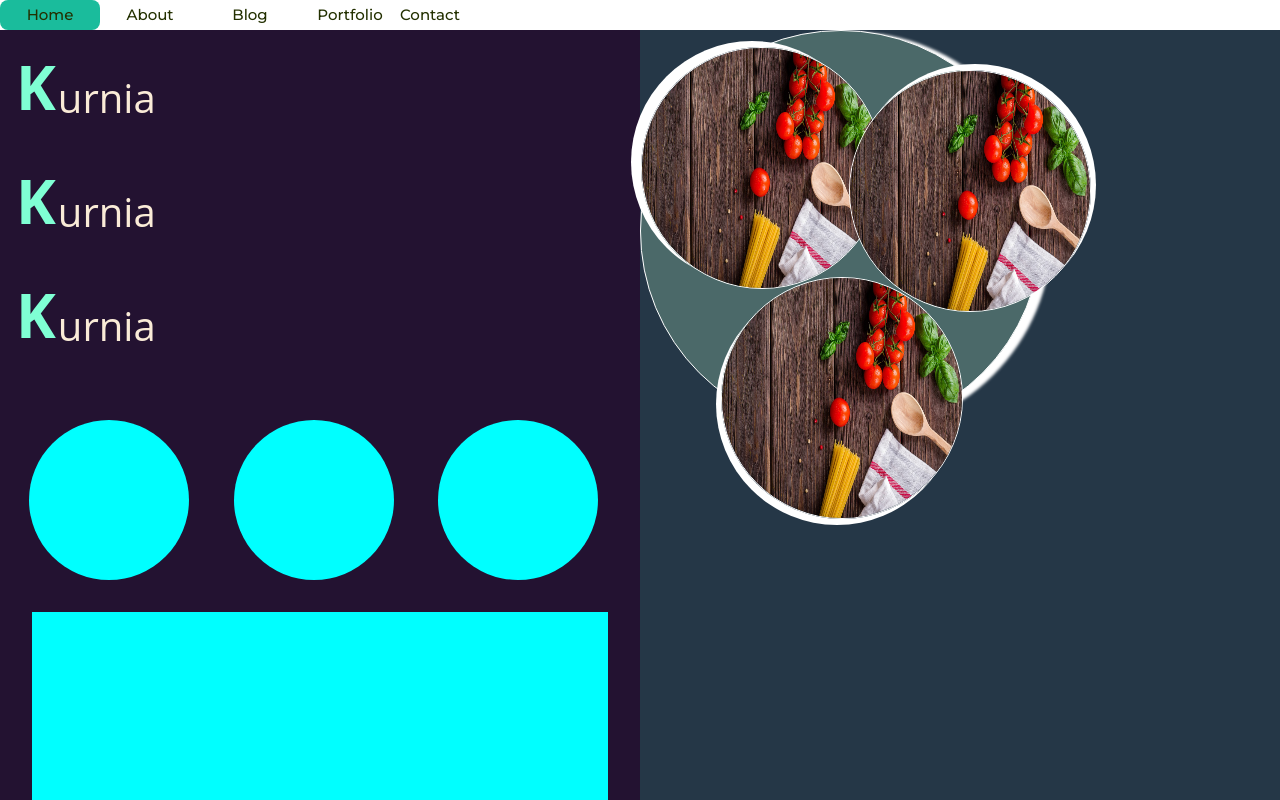
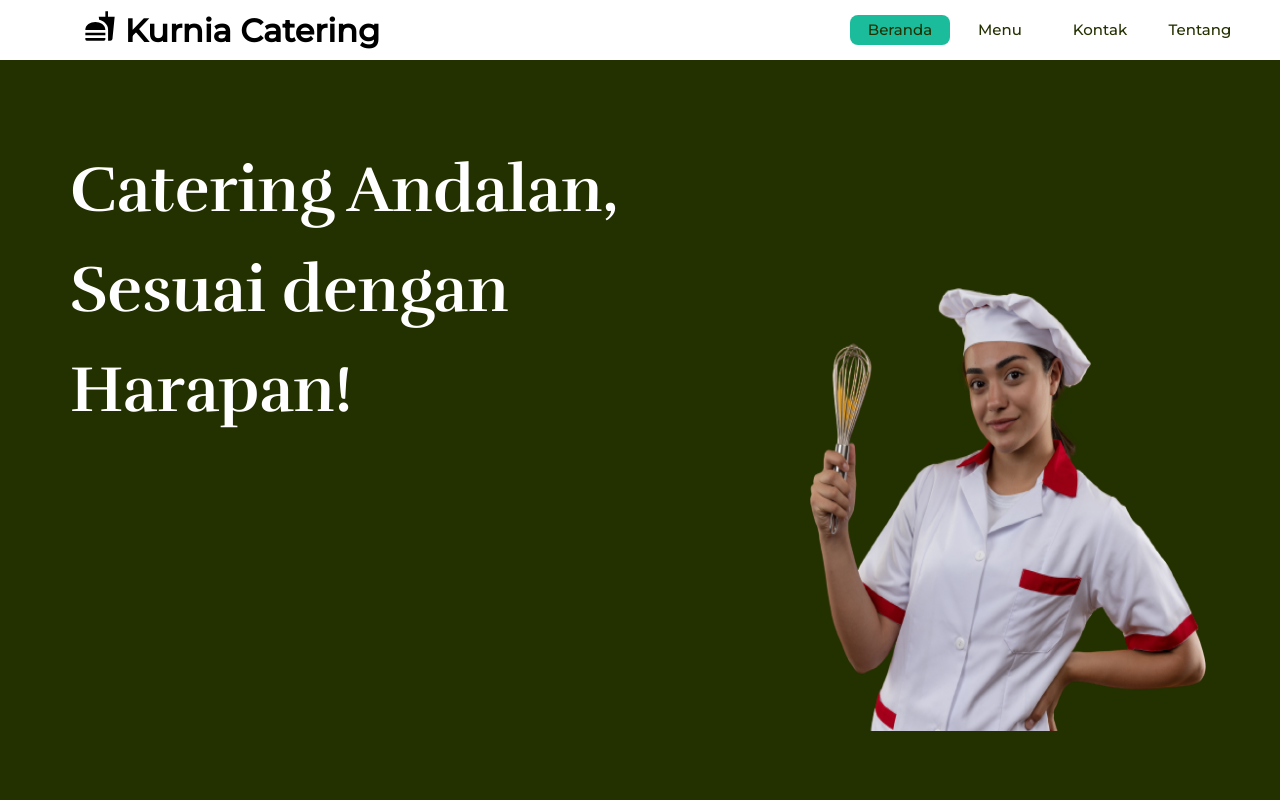
Before and after one commit to Yahya08/website-Cattering, a React (Vite) app: page / in a window 1280 px wide. Shown: the top 800 px of the page. Built offline with nearby package versions, Linux system fonts and the light colour scheme.

Commit message:
update navbar

```diff
--- a/package.json
+++ b/package.json
@@ -11,7 +11,8 @@
   },
   "dependencies": {
     "react": "^18.2.0",
-    "react-dom": "^18.2.0"
+    "react-dom": "^18.2.0",
+    "react-icons": "^4.9.0"
   },
   "devDependencies": {
     "@types/react": "^18.0.37",
--- a/src/Component/Component CSS/Page1.css
+++ b/src/Component/Component CSS/Page1.css
@@ -1,47 +1,65 @@
-.hal-satu{
+@import url("https://fonts.googleapis.com/css2?family=Rufina:wght@700&display=swap");
+
+.beranda {
   width: 100%;
   height: 165vh;
   /* display:flex; */
-    background-color: rgb(28, 13, 68);
+  background-color: #233000;
   /* background: url("../../assets/Img/Makanan.jpg"); */
+}
 
-}
-.subpage1{
+.sub-beranda {
   width: 100%;
   display: flex;
+  padding-top: 60px;
 }
-.hal-kiri{
-    background-color:#231231;
-    width:50%;
-    height:165vh;
+
+.beranda-kiri {
+  background-color: #233000;
+  width: 60%;
+  height: 165vh;
 }
-.hal-kanan{
-    width:50%;
-    height:165vh;
-    background-color: rgb(37, 55, 71);
-}
-.pagimg{
-    height: 140vh;
-    /* width: 100%; */
-}
-li{
+
+li {
+  font-family: "Rufina", serif;
   list-style: none;
-    padding: 1rem;
+  /* padding: 1rem; */
   display: flex;
   /* color: aliceblue; */
 }
-.hal-kiri h1{
-    font-size: 60px;
-    color: aquamarine;
-}
-.text-hal span{
-    color: antiquewhite;
-    font-size: 40px;
-    margin-top: 1.5rem;
-    margin-left: 2px;
+
+.headline-hero {
+  margin-top: 70px;
 }
 
-.ling{
+.headline-hero span {
+  font-size: 65px;
+  color: #ffffff;
+  margin-left: 70px;
+  margin-top: 20px;
+}
+
+.beranda-kanan {
+  width: 50%;
+  height: 165vh;
+  background-color: #233000;
+}
+
+.hero-img {
+  display: flex;
+  position: relative;
+  width: 100%;
+  height: 471px;
+  left: 0px;
+  top: 200px;
+}
+
+/* .pagimg{
+    height: 140vh; */
+/* width: 100%; */
+/* } */
+
+/* .ling{
     display: flex;
     gap: 1rem;
     margin-top: 3rem;
@@ -58,9 +76,9 @@ li{
     width: 90%;
     background-color: aqua;
     margin: 2rem;
-}
+} */
 /* Kanan */
-.lingkaran{
+/* .lingkaran{
     background-color: rgb(75, 105, 105);
     border-radius: 50%;
     height: 50vh;
@@ -98,4 +116,4 @@ li{
     box-shadow: -5px 6px 0px  #ffff;
     border: 1px solid #ffff;
 
-}
+} */
--- a/src/Component/Page1.jsx
+++ b/src/Component/Page1.jsx
@@ -1,52 +1,36 @@
-import "./Component CSS/Page1.css"
+import "./Component CSS/Page1.css";
+import hero from "../../src/assets/Img/hero.png"
+
 // import Subpage1 from "./Subpage1"
-import Back from "../assets/Img/Makanan.jpg"
+import Back from "../assets/Img/Makanan.jpg";
 
 function Page1() {
   return (
+    <div className="beranda">
+      <div className="sub-beranda">
 
-    <div className="hal-satu">
-      <div className="subpage1">
-
-       <div className="hal-kiri">
-          <div className="text-hal">
-          <li><h1>K</h1><span>urnia</span></li>
-          <li><h1>K</h1><span>urnia</span></li>
-          <li><h1>K</h1><span>urnia</span></li>
-
-
-          </div>
-          <div className="ling">
-
-          <div className="ling-kiri">
-
-          </div>
-          <div className="ling-kiri">
-
-          </div>
-          <div className="ling-kiri">
-
-          </div>
-          </div>
-          <div className="home-kolom">
-
-       </div>
-       </div>
-       <div className="hal-kanan">
-
-          <div className="lingkaran">
-             <img className="back" src={Back} alt="" />
-             <img className="back1" src={Back} alt="" />
-
-             <img className="back2" src={Back} alt="" />
-
+        <div className="beranda-kiri">
+          <div className="headline-hero">
+            <li>
+              <span>Catering Andalan,</span>
+            </li>
+            <li>
+              <span>Sesuai dengan</span>
+            </li>
+            <li>
+              <span>Harapan!</span>
+            </li>
           </div>
         </div>
 
+        <div className="beranda-kanan">
+         <div className="hero">
+            <img className="hero-img" src={hero} alt="" />
          </div>
-
         </div>
-    )
+      </div>
+    </div>
+  );
 }
 
-  export default Page1
+export default Page1;
--- a/src/assets/Navbar.jsx
+++ b/src/assets/Navbar.jsx
@@ -1,16 +1,19 @@
-import "./assets CSS/Navbar.css"
+import "./assets CSS/Navbar.css";
+import { MdFastfood } from "react-icons/md";
 
 function Navbar() {
   return (
-    <nav>
-      <a href="#">Home</a>
-      <a href="#">About</a>
-      <a href="#">Blog</a>
-      <a href="#">Portfolio</a>
-      <a href="#">Contact</a>
-      <div className="animation start-home"></div>
-    </nav>
-  )
+    <div className="navbar">
+      <h1><MdFastfood/> Kurnia Catering</h1>
+      <nav>
+        <a href="#">Beranda</a>
+        <a href="#">Menu</a>
+        <a href="#">Kontak</a>
+        <a href="#">Tentang</a>
+        <div className="animation start-home"></div>
+      </nav>
+    </div>
+  );
 }
 
-export default Navbar
+export default Navbar;
--- a/src/assets/assets CSS/Navbar.css
+++ b/src/assets/assets CSS/Navbar.css
@@ -7,19 +7,26 @@
   place-items: center;
   grid-template-columns: auto auto;
   justify-content: end;
+  position: fixed;
+  top: 0;
+  width: 100%;
+  z-index: 9999;
   background-color: #ffffff;
+  /* box-shadow: 0 2px 3px 0 rgba(0,0,0,.1); */
 }
 
-.navbar .judul-navbar{
-	margin-right: 550px;
+.navbar h1{
+	margin-right: 480px;
+	font-family: "Montserrat", sans-serif;
 }
+
 nav {
   position: relative;
   margin-right: 20px;
   width: 100%;
   height: 30px;
   background: #ffffff;
-  /* box-shadow: 0 2px 3px 0 rgba(0,0,0,.1); */
+
 }
 nav a {
   font-family: "Montserrat", sans-serif;
```
Also changed, not shown: src/assets/Img/hero.png (added), 1 other file (tests, documents, lock files or other folders). Lines whose indentation alone changed are shown as unchanged.
